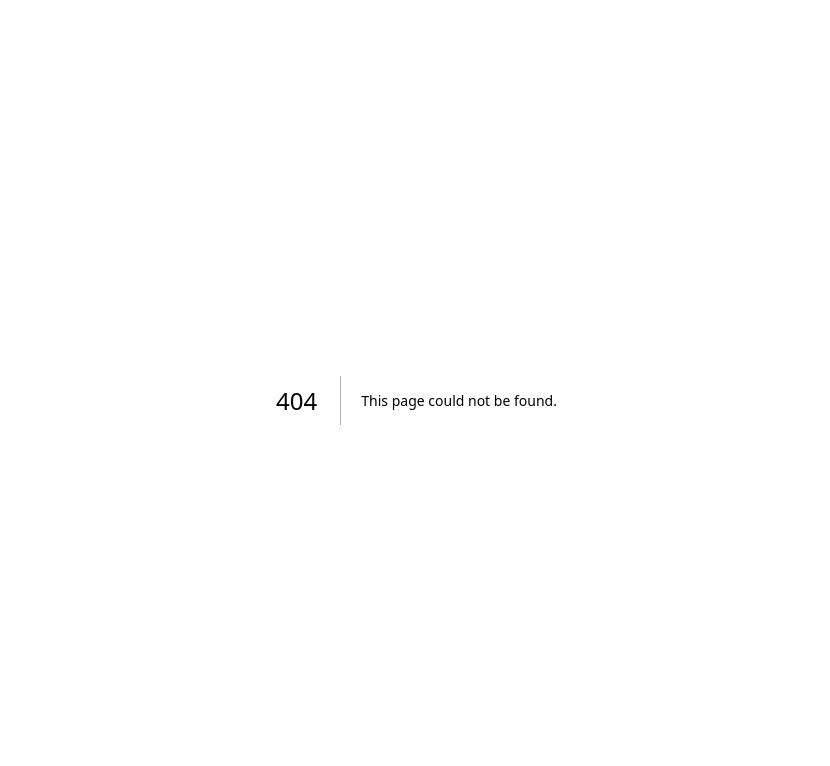
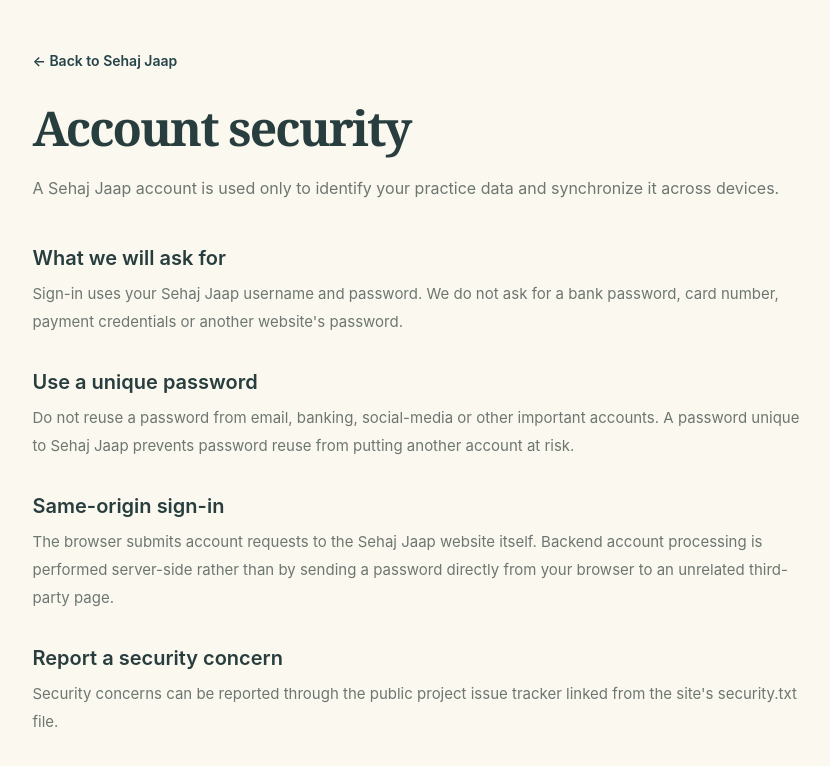
Before and after one commit to sahibjotsingh13/sehaj-jaap, a Next.js app: page /security in a window 1280 px wide. Before the commit this address had no page. Shown: the top 766 px of the page, without its empty margins (216-1046 px from the left). Built offline with nearby package versions, Linux system fonts and the light colour scheme.

Commit message:
Add account security guidance and trust information

```diff
--- /dev/null
+++ b/app/security/page.tsx
@@ -0,0 +1,61 @@
+import Link from 'next/link';
+
+export const metadata = {
+  title: 'Security — Sehaj Jaap',
+  description: 'Account-security information for Sehaj Jaap.',
+};
+
+export default function SecurityPage() {
+  return (
+    <main className="min-h-dvh bg-background px-5 py-12 text-foreground sm:px-8">
+      <article className="mx-auto max-w-3xl">
+        <Link className="text-sm font-semibold text-primary hover:underline" href="/">
+          ← Back to Sehaj Jaap
+        </Link>
+        <h1 className="mt-8 font-heading text-4xl font-semibold tracking-[-.04em] sm:text-5xl">
+          Account security
+        </h1>
+        <p className="mt-5 text-base leading-8 text-muted-foreground">
+          A Sehaj Jaap account is used only to identify your practice data and synchronize it
+          across devices.
+        </p>
+
+        <div className="mt-10 grid gap-8 text-[15px] leading-7">
+          <section>
+            <h2 className="text-xl font-semibold">What we will ask for</h2>
+            <p className="mt-2 text-muted-foreground">
+              Sign-in uses your Sehaj Jaap username and password. We do not ask for a bank
+              password, card number, payment credentials or another website&apos;s password.
+            </p>
+          </section>
+
+          <section>
+            <h2 className="text-xl font-semibold">Use a unique password</h2>
+            <p className="mt-2 text-muted-foreground">
+              Do not reuse a password from email, banking, social-media or other important
+              accounts. A password unique to Sehaj Jaap prevents password reuse from putting
+              another account at risk.
+            </p>
+          </section>
+
+          <section>
+            <h2 className="text-xl font-semibold">Same-origin sign-in</h2>
+            <p className="mt-2 text-muted-foreground">
+              The browser submits account requests to the Sehaj Jaap website itself. Backend
+              account processing is performed server-side rather than by sending a password
+              directly from your browser to an unrelated third-party page.
+            </p>
+          </section>
+
+          <section>
+            <h2 className="text-xl font-semibold">Report a security concern</h2>
+            <p className="mt-2 text-muted-foreground">
+              Security concerns can be reported through the public project issue tracker linked
+              from the site&apos;s security.txt file.
+            </p>
+          </section>
+        </div>
+      </article>
+    </main>
+  );
+}
```
